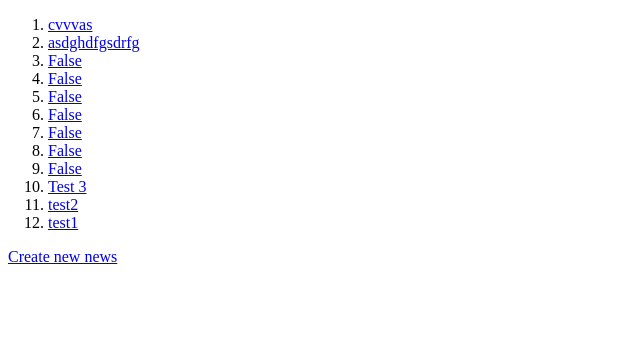
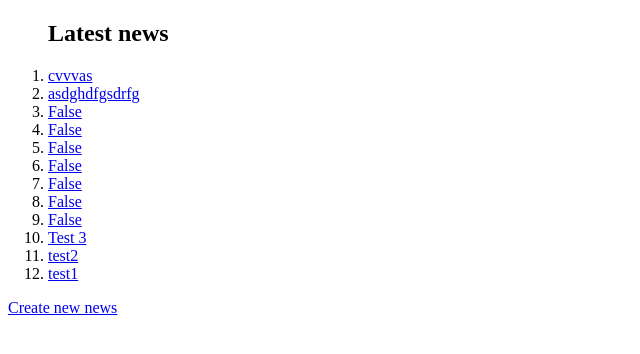
Before and after one commit to nfactorial-python-backend/django-2-yersmad, a Django app: page /news/ in a window 1280 px wide. Shown: the top 354 px of the page, without its empty margins (0-640 px from the left). Run offline with Django 4.2, Linux system fonts and the light colour scheme; data comes from the database, SQL or seed files in the repository; both versions use the stored data as it was after the commit.

Commit message:
finally all is working normally

```diff
--- a/news/templates/news/detail.html
+++ b/news/templates/news/detail.html
@@ -20,7 +20,7 @@
         {% endfor %}
     </ul>
 
-    <a href="% url 'news:add_comment' news_id%">Add new comment</a>
+    <a href="{% url 'news:post_comment' news.id %}">Add new comment</a>
 
 </body>
 
--- a/news/templates/news/index.html
+++ b/news/templates/news/index.html
@@ -9,6 +9,7 @@
 
 <body>
     <ol>
+        <h2>Latest news</h2>
         {% for new in news %}
 
         <li>
--- a/news/urls.py
+++ b/news/urls.py
@@ -6,6 +6,6 @@ app_name = "news"
 urlpatterns = [
     path("", views.index, name="start_page"),
     path("<int:news_id>/", views.detail, name="detail"),
-    path("<int:news_id>/add_comment", views.post_comment, name="post_comment"),
-    path("add_news", views.post_news, name="post_news"),
+    path("<int:news_id>/post_comment", views.post_comment, name="post_comment"),
+    path("post_news/", views.post_news, name="post_news"),
 ]
--- a/news/views.py
+++ b/news/views.py
@@ -1,4 +1,4 @@
-from django.shortcuts import render, get_object_or_404, get_list_or_404
+from django.shortcuts import render, get_object_or_404, get_list_or_404, reverse
 from django.http import HttpResponse, Http404, HttpResponseRedirect
 
 from .models import News, Comment
@@ -26,16 +26,15 @@ def detail(request, news_id):
         return render(request, "news/detail.html", context)
 
 def post_comment(request, news_id):
-    comments = request.POST["comments"]
+    if request.method == "POST":
+        db_news = News.objects.get(pk=news_id)
+        comment = request.POST["comment"]
+        new_comment = Comment(content=comment, news_id=news_id)
+        new_comment.save()
 
-    if comments != "":
-        news = get_object_or_404(News, pk=news_id)
-        db_comments = Comment(content=comments, news=news)
-        db_comments.save()
+        return HttpResponseRedirect(reverse("news:detail", args=(db_news.id,)))
 
-        return HttpResponseRedirect(reverse("news:post_comment", args=news_id,))
-
-    return HttpResponseRedirect(reverse("news:post_comment", args=news_id,))
+    return render(request, "news/post_comment.html", {"news_id": news_id})
 
 def post_news(request):
     if request.method == "POST":
@@ -44,6 +43,6 @@ def post_news(request):
         news = News(title=title, content=content)
         news.save()
 
-        return HttpResponseRedirect(reverse("news:post_news", args=news.id))
+        return HttpResponseRedirect(reverse("news:detail", args=(news.id,)))
 
     return render(request, "news/post_news.html")
```
Also changed, not shown: news/templates/news/post_comment.html (+9 -1 lines), news/templates/news/post_news.html (+13 -1 lines), db.sqlite3.
